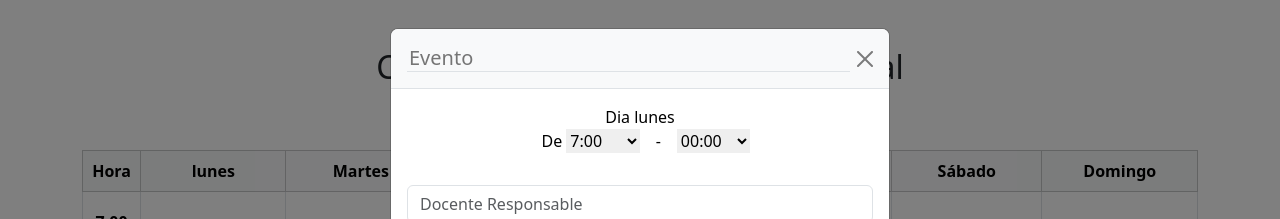
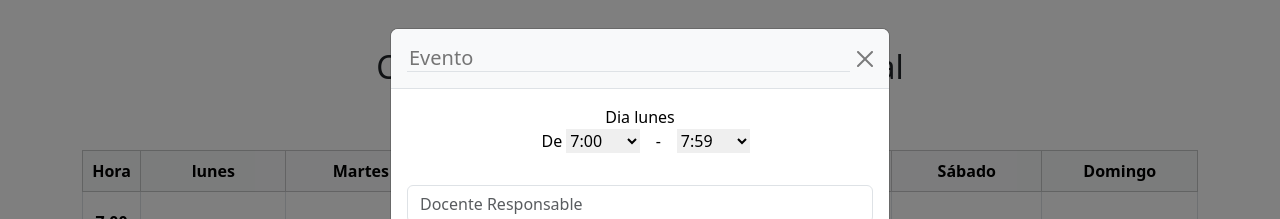
Before and after one commit to wallhammer/CalendarioAudiovisual, a React (Create React App) app: page / in a window 1280 px wide. Both pictures are taken after a click on the element 213 px from the left and 221 px from the top of the page. Shown: the top 219 px of the page. Built offline with nearby package versions, Linux system fonts and the light colour scheme.

Commit message:
agrege un boton para mas adelante agregar mas grupos al evento

```diff
--- a/src/component/ModalBasico.jsx
+++ b/src/component/ModalBasico.jsx
@@ -6,6 +6,10 @@ const grupo = ['A','B','C','D','E','F','G','H','I','J','K','L','M','N','O','P','
 export default function ModalBasico({cerrarModal, evento, setEvento, setEventos, }) {
 
   const horas = [7,8,9,10,11,12,13,14,15,16,17,18,19,20]
+  const horasRest = (evento) => {
+    horas.find(evento.Hora)
+  }
+
     return (
 
       <div className="modal show d-block " tabIndex="-1" role="dialog" style={{ backgroundColor: 'rgba(0,0,0,0.5)' }}>
@@ -56,6 +60,7 @@ export default function ModalBasico({cerrarModal, evento, setEvento, setEventos,
                     <p className='col-1'>-</p>
 
                     <select className='border-0 col-2 h-25 p-0' value={evento.HoraFinal}
+                      placeholder={evento.Hora + ':59'}
                       onChange={(e) => {
                         setEvento(prev => ({
                           ...prev,
@@ -63,11 +68,12 @@ export default function ModalBasico({cerrarModal, evento, setEvento, setEventos,
                         }))
                       }}
                     >
-                      <option value="">00:00</option>
+
 
                       {
-                        Array.from({length:16}, (_,i) => (
-                          <option key={i} value={i+7}>{(i+7) + ':59'}</option>
+                        horas.filter((num) => num >= evento.Hora).map((num) =>
+                        (
+                          <option key={num} value={num}>{num + ':59'}</option>
                         ))
                       }
                     </select>
```
